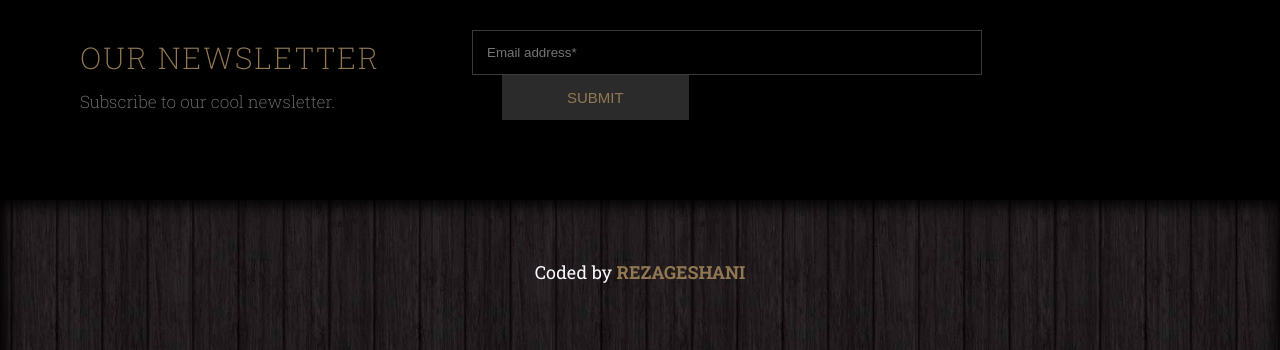
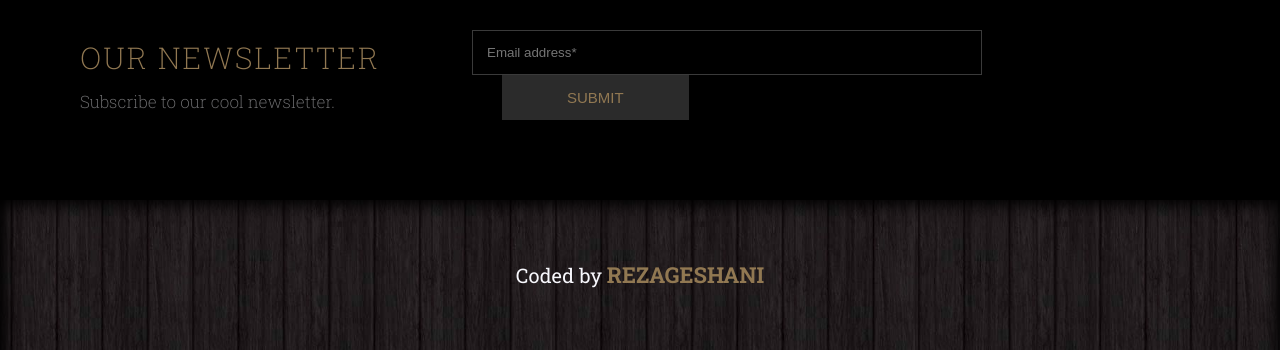
Before and after one commit to RezaGeshaniWeb/CSS-Parallax, a plain HTML site: page index.html in a window 1280 px wide. Shown: the part 4702-5052 px from the top of the page. Drawn offline with nearby package versions, Linux system fonts and the light colour scheme.

Commit message:
Update master.css

```diff
--- a/assets/css/master.css
+++ b/assets/css/master.css
@@ -368,13 +368,13 @@ main {
 
                 >p {
                     text-align: center;
-                    font-size: 18px;
+                    font-size: 20px;
                     margin: 60px 0 70px;
 
                     color: var(--dark2);
 
                     >strong {
-                        font-size: 18px;
+                        font-size: 22px;
                         color: var(--primary);
 
                         &:last-of-type {
```
